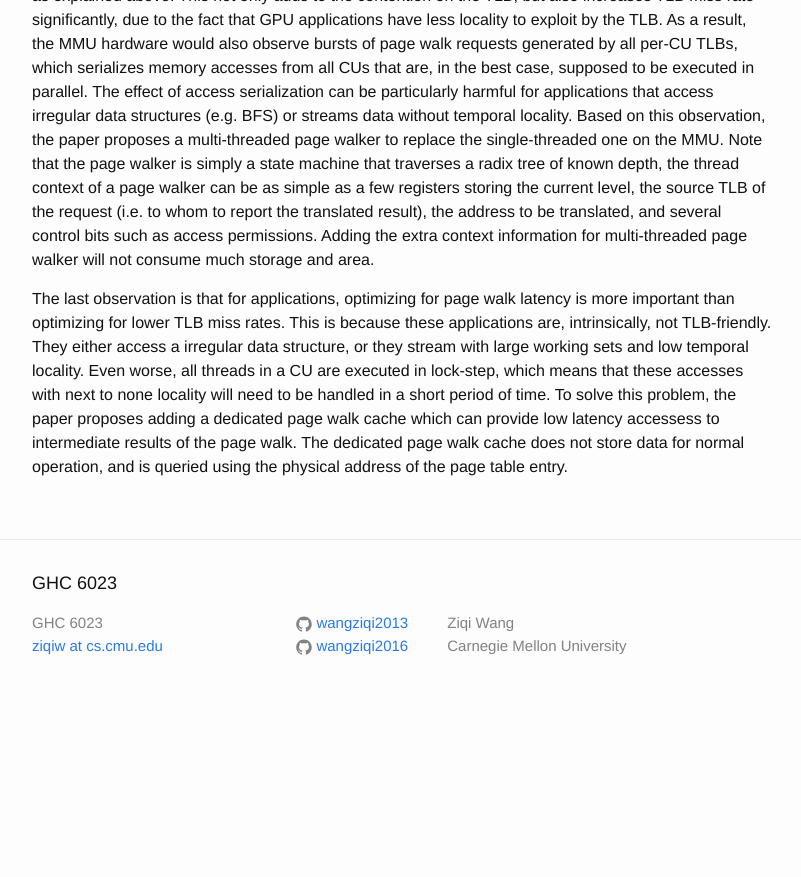
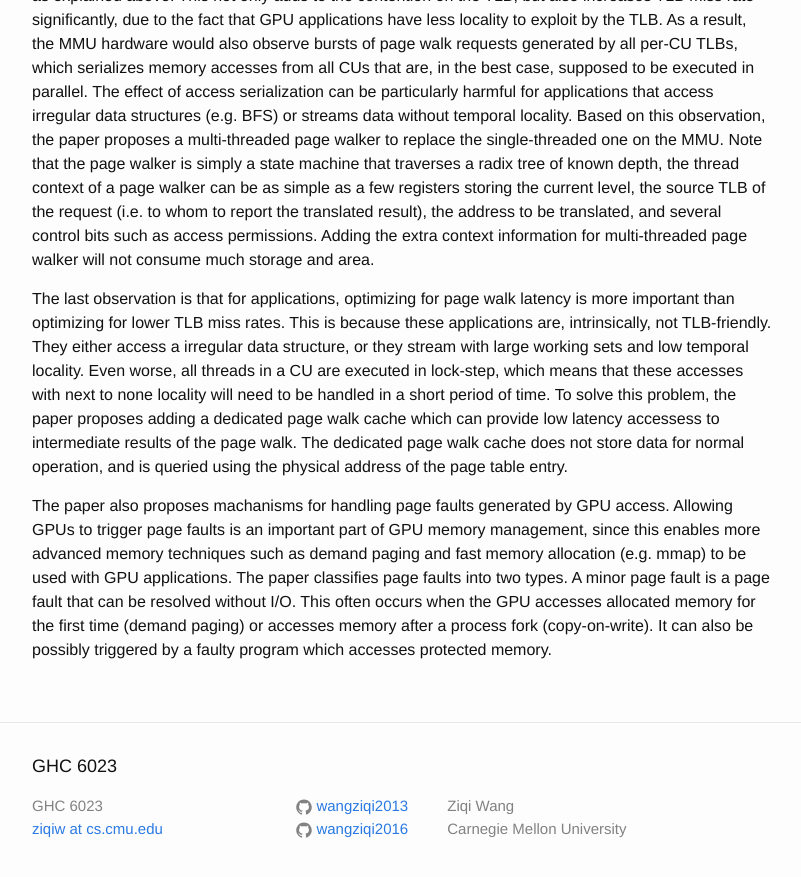
Before and after one commit to wangziqi2013/wangziqi2013.github.io, a Jekyll site: the page built from _posts/2019-09-05-supporting-x86-64-addr-xlat-for-100s-of-gpu-lanes.markdown, in a window 1280 px wide and 900 px high, scrolled down 2377 px. Shown: the top 877 px of the window, without its empty margins (238-1039 px from the left). Built offline with Jekyll 4.4.1, drawn with Linux system fonts in a browser that asks for light colours; before the commit the page ends 3094 px from its top, so only the background shows below that.

Commit message:
Adding page fault

```diff
--- a/_posts/2019-09-05-supporting-x86-64-addr-xlat-for-100s-of-gpu-lanes.markdown
+++ b/_posts/2019-09-05-supporting-x86-64-addr-xlat-for-100s-of-gpu-lanes.markdown
@@ -102,3 +102,10 @@ lock-step, which means that these accesses with next to none locality will need
 To solve this problem, the paper proposes adding a dedicated page walk cache which can provide low latency accessess to
 intermediate results of the page walk. The dedicated page walk cache does not store data for normal operation, and is
 queried using the physical address of the page table entry.
+
+The paper also proposes machanisms for handling page faults generated by GPU access. Allowing GPUs to trigger page faults
+is an important part of GPU memory management, since this enables more advanced memory techniques such as demand paging
+and fast memory allocation (e.g. mmap) to be used with GPU applications. The paper classifies page faults into two
+types. A minor page fault is a page fault that can be resolved without I/O. This often occurs when the GPU accesses
+allocated memory for the first time (demand paging) or accesses memory after a process fork (copy-on-write). It can also
+be possibly triggered by a faulty program which accesses protected memory.
```
